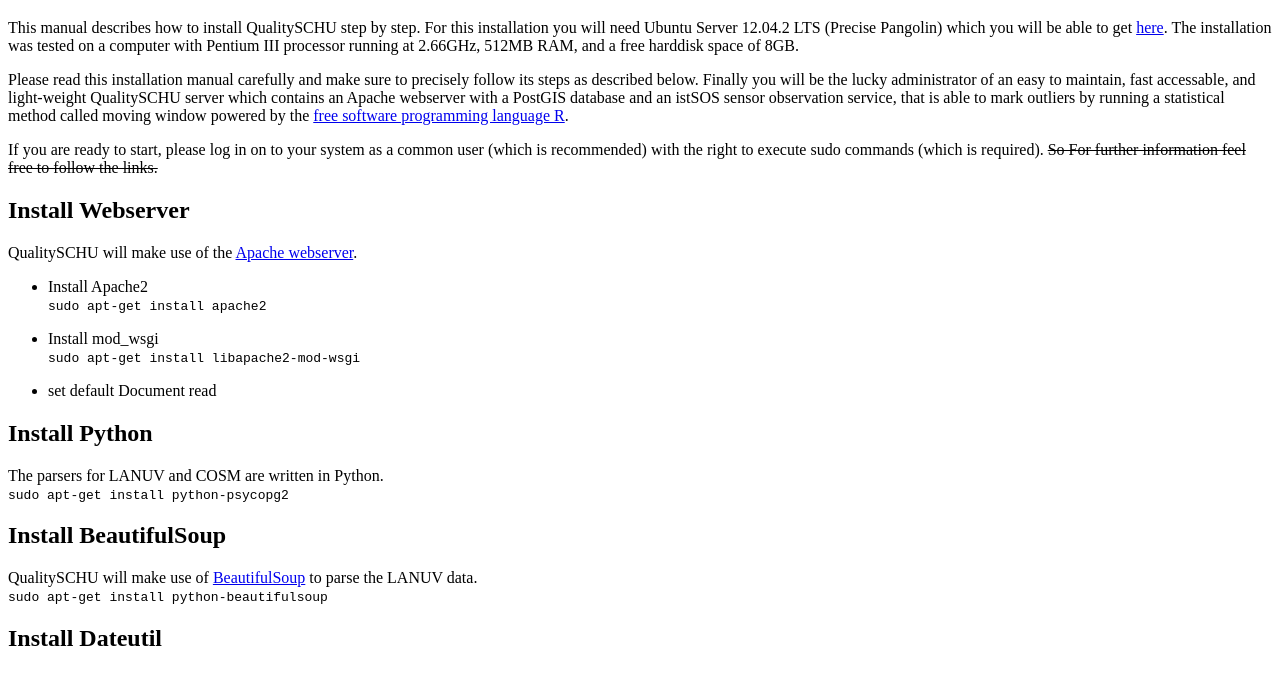
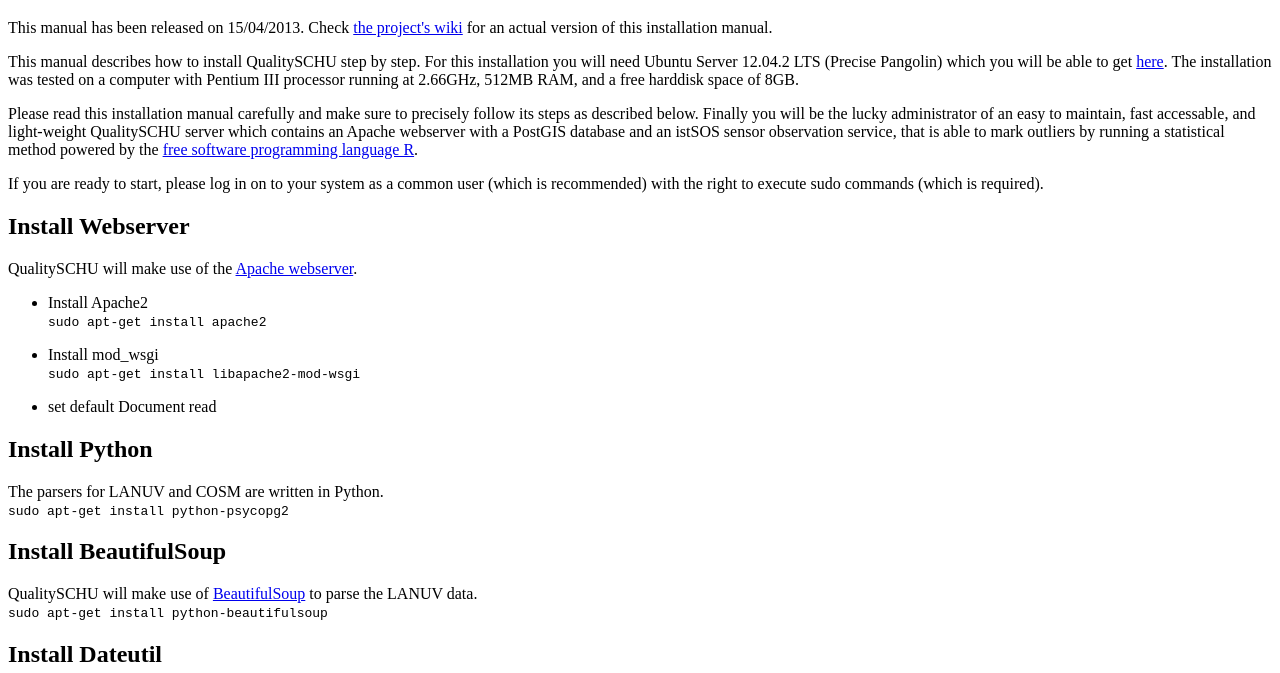
Before and after one commit to mpfeil/qualitySCHU, a plain HTML site: page instman.html in a window 1280 px wide. Shown: the part 61-734 px from the top of the page. Drawn offline with Linux system fonts and the light colour scheme.

Commit message:
Update instman.html

```diff
--- a/instman.html
+++ b/instman.html
@@ -8,11 +8,13 @@
   <div class="wrap">
   <div id="wiki-body" class="gollum-markdown-content instapaper_body">
     <div class="markdown-body">
-      <p>This manual describes how to install QualitySCHU step by step. For this installation you will need Ubuntu Server 12.04.2 LTS (Precise Pangolin) which you will be able to get <a href="http://releases.ubuntu.com/precise/">here</a>. The installation was tested on a computer with Pentium III processor running at 2.66GHz, 512MB RAM, and a free harddisk space of 8GB.     </p>
+      <p>This manual has been released on 15/04/2013. Check <a href="https://github.com/mpfeil/qualitySCHU/wiki/Installation/">the project's wiki</a> for an actual version of this installation manual.</p>
 
-<p>Please read this installation manual carefully and make sure to precisely follow its steps as described below. Finally you will be the lucky administrator of an easy to maintain, fast accessable, and light-weight QualitySCHU server which contains an Apache webserver with a PostGIS database and an istSOS sensor observation service, that is able to mark outliers by running a statistical method called moving window powered by the <a href="http://www.r-project.org/">free software programming language R</a>.</p>
+<p>This manual describes how to install QualitySCHU step by step. For this installation you will need Ubuntu Server 12.04.2 LTS (Precise Pangolin) which you will be able to get <a href="http://releases.ubuntu.com/precise/">here</a>. The installation was tested on a computer with Pentium III processor running at 2.66GHz, 512MB RAM, and a free harddisk space of 8GB.     </p>
 
-<p>If you are ready to start, please log in on to your system as a common user (which is recommended) with the right to execute sudo commands (which is required). <del>So For further information feel free to follow the links.</del></p>
+<p>Please read this installation manual carefully and make sure to precisely follow its steps as described below. Finally you will be the lucky administrator of an easy to maintain, fast accessable, and light-weight QualitySCHU server which contains an Apache webserver with a PostGIS database and an istSOS sensor observation service, that is able to mark outliers by running a statistical method powered by the <a href="http://www.r-project.org/">free software programming language R</a>.</p>
+
+<p>If you are ready to start, please log in on to your system as a common user (which is recommended) with the right to execute sudo commands (which is required).  </p>
 
 <h2>
 <a name="install-webserver" class="anchor" href="#install-webserver"><span class="mini-icon mini-icon-link"></span></a>Install Webserver</h2>
```
